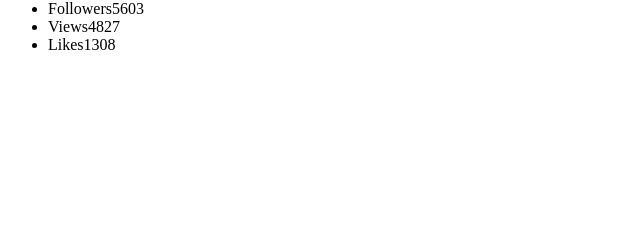
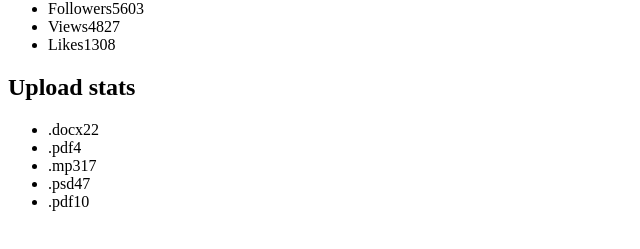
Before and after one commit to ulantemirbekov/goit-react-hw-01-components, a React (Create React App) app: page / in a window 1280 px wide. Shown: the part 235-484 px from the top of the page, without its empty margins (0-640 px from the left). Built offline with nearby package versions, Linux system fonts and the light colour scheme.

Commit message:
Statistics component rendered

```diff
--- a/src/App.js
+++ b/src/App.js
@@ -1,6 +1,11 @@
 import React from 'react';
+
 import Profile from './components/Profile/Profile';
 import user from './data/user.json';
+
+import Statistics from './components/Statistics/Statistics';
+import statisticalData from './data/statistical-data.json';
+
 
 const App = () => {
     return (
@@ -12,6 +17,12 @@ const App = () => {
                 avatar={user.avatar}
                 stats={user.stats}
             />
+
+            <Statistics
+                title="Upload stats"
+                stats={statisticalData}
+            />
+            {/* <Statistics stats={statisticalData} /> */}
         </div>
     );
 };
```
